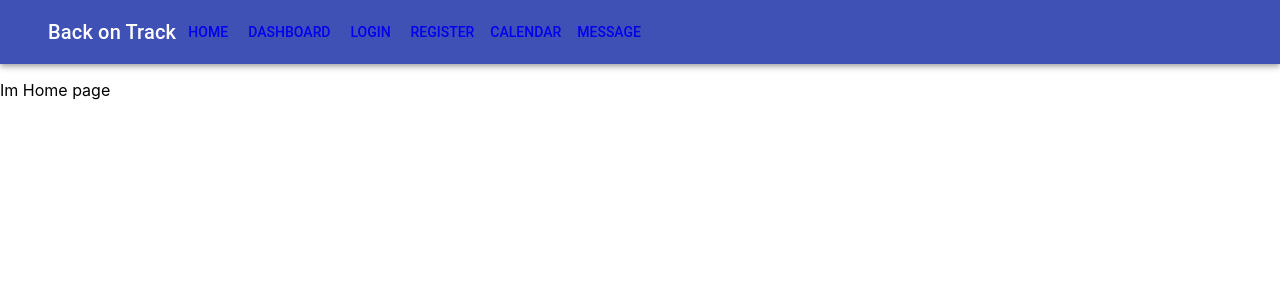
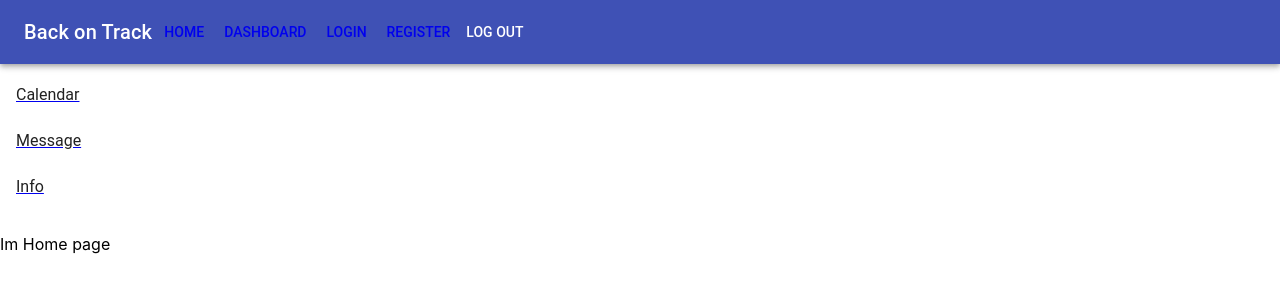
Before and after one commit to MWPCHU621/app-front-end, a React (Create React App) app: page / in a window 1280 px wide. Shown: the top 300 px of the page. Built offline with nearby package versions, Linux system fonts and the light colour scheme.

Commit message:
add local storage for user

```diff
--- a/src/App.js
+++ b/src/App.js
@@ -15,13 +15,17 @@ import ButtonAppBar from './Components/Nav.jsx'
 import Calendar from './Components/Calendar.jsx'
 import ChatRoom from './Components/ChatRoom.jsx'
 import Home from './Components/Home.jsx'
+import Todo from './Components/todo.jsx'
+
+// const userInfo = localStorage.getItem('token');
+
 class App extends Component {
   constructor() {
     super();
     this.state = {
-      username: '',
-      role: null,
-      userid: null
+      username: (localStorage.getItem('token') ? JSON.parse(localStorage.getItem('token')).first_name : ''),
+      role: (localStorage.getItem('token') ? JSON.parse(localStorage.getItem('token')).role : null),
+      userid: (localStorage.getItem('token') ? JSON.parse(localStorage.getItem('token')).user_id : null)
     };
   }
   // componentDidMount() {
@@ -36,35 +40,43 @@ class App extends Component {
   //     }
   //   })
   // }
-  handleLogout = (e) => {
+  handleLogout = () => {
+    localStorage.removeItem('token');
     this.setState({
       username: null,
       role: null,
       userid: null
-    })
+    });
   }
   handleLogin = (userInfo) => {
+    let myStorage = window.localStorage;
+    let userInfoString = JSON.stringify(userInfo)
+    myStorage.setItem("token", userInfoString)
     this.setState({
       username: userInfo.first_name,
       role: userInfo.role,
       userid: userInfo.user_id
-      });
+    });
   }
   render() {
     return (
       <div>
         <Router>
           <Switch>
-
-
-            <Route exact path="/" render={() => (<div><ButtonAppBar /><Home /></div>)} />
+            <Route exact path="/" render={() => (
+              <div><ButtonAppBar handleLogout={this.handleLogout} /><Home /></div>
+              )} />
             <Route exact path="/dashboard" render={() => (<div><ButtonAppBar /><Dashboard /></div>)} />
             <Route path="/register" render={() => (<div><ButtonAppBar /><Register /></div>)} />
             <Route path="/login"  render={(props) => (<div><ButtonAppBar /><Login handleLogin={this.handleLogin} /></div>) } />
             <Route path="/calendar" render={() => (<div><ButtonAppBar /><Calendar /></div>)} />
-            <Route path="/messages" render={(props) => (<div><ButtonAppBar /><ChatRoom username={this.state.username} /> </div>)} />
-
-
+            <Route path="/messages" render={(props) => (
+              <div><ButtonAppBar />
+              <ChatRoom username={this.state.username}
+              userid={this.state.userid} />
+              </div>
+              )} />
+            <Route path="/todo" render={(props) => (<div><ButtonAppBar /><Todo username={this.state.username} /> </div>)} />
           </Switch>
         </Router>
       </div>
--- a/src/Components/ChatRoom.jsx
+++ b/src/Components/ChatRoom.jsx
@@ -7,6 +7,7 @@ export default class ChatRoom extends Component {
   constructor(props) {
     super(props);
     this.state = {
+      userid: props.userid,
       user: props.username,
       messages: []
     }
--- a/src/Components/Nav.jsx
+++ b/src/Components/Nav.jsx
@@ -7,6 +7,10 @@ import Typography from '@material-ui/core/Typography';
 import Button from '@material-ui/core/Button';
 import IconButton from '@material-ui/core/IconButton';
 import { Link } from "react-router-dom";
+import List from '@material-ui/core/List';
+import ListItem from '@material-ui/core/ListItem';
+import ListItemText from '@material-ui/core/ListItemText';
+
 
 const styles = {
   root: {
@@ -25,16 +29,37 @@ class ButtonAppBar extends Component {
   constructor() {
     super();
     this.state = {
-
+      show: false
     };
   }
+
   render() {
+    const sideBarContent = (
+      <div style={{width: 120}}>
+        <List>
+
+          <Link to="/Calendar">
+            <ListItem button>
+              <ListItemText primary="Calendar" />
+            </ListItem>
+          </Link>
+          <Link to="/messages">
+            <ListItem button>
+              <ListItemText primary="Message" />
+            </ListItem>
+          </Link>
+          <Link to="/todo">
+            <ListItem button>
+              <ListItemText primary="Info" />
+            </ListItem>
+          </Link>
+        </List>
+      </div>
+    );
     return (
       <div>
         <AppBar position="static">
           <Toolbar>
-            <IconButton color="inherit" aria-label="Menu">
-            </IconButton>
             <Typography variant="h6" color="inherit">
               Back on Track
             </Typography>
@@ -50,16 +75,14 @@ class ButtonAppBar extends Component {
             <Link to="/register">
               <Button color="inherit">Register</Button>
             </Link>
-            <Link to="/calendar">
-              <Button color="inherit">calendar</Button>
-            </Link>
-            <Link to="/messages">
-              <Button color="inherit">Message</Button>
-            </Link>
+            <Button color="inherit" onClick={this.props.handleLogout}>Log Out</Button>
+
           </Toolbar>
         </AppBar>
+        {sideBarContent}
       </div>
     );
+
   }
 }
 
--- /dev/null
+++ b/src/Components/todo.jsx
@@ -0,0 +1,9 @@
+import React from 'react'
+
+const Todo = (props) => (
+  <div>
+    <p>Im todo list task for client page</p>
+  </div>
+)
+
+export default Todo
--- a/src/user/login.jsx
+++ b/src/user/login.jsx
@@ -24,7 +24,6 @@ class Login extends Component {
     }
     axios(option)
     .then((response) => {
-      console.log(response.data)
       if (response.status === 200) {
         const userInfo = jwt_decode(response.data.token)
         this.props.handleLogin(userInfo);
```
